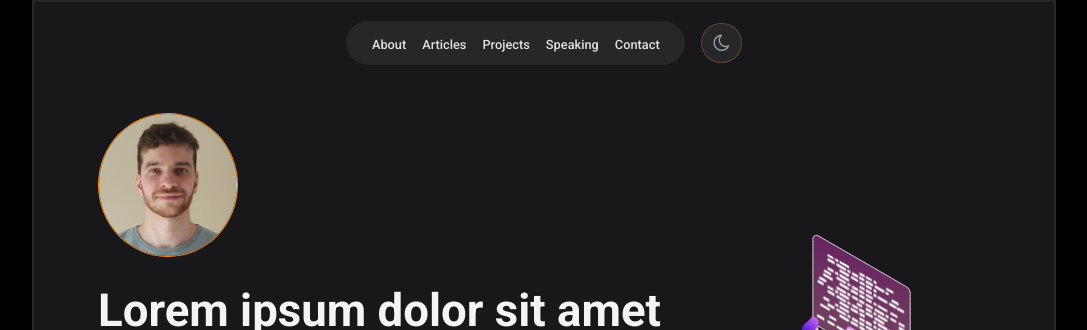
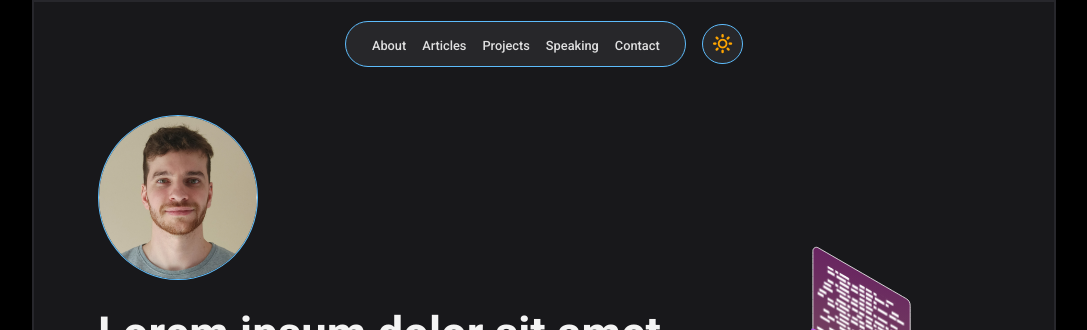
Before and after one commit to JonathanArriazu/myPortfolio, a React (Create React App) app: page / in a window 1280 px wide. Shown: the top 330 px of the page, without its empty margins (96-1183 px from the left). Built offline with nearby package versions, Linux system fonts and the light colour scheme.

Commit message:
feat: light and dark mode added

```diff
--- a/src/components/header/header.css
+++ b/src/components/header/header.css
@@ -24,6 +24,8 @@ header.flex nav{
     background-color: var(--bgHeader);
     padding: 0.77rem 1.6rem;
     border-radius: 55px;
+    border: 1px solid var(--blue);
+    /* box-shadow: 0px 4px 23px -8px rgba(0,0,0,0.45); */
 }
 
 header ul {
@@ -62,18 +64,24 @@ header .icon-menu, header button.mode {
     width: 2.4rem;
     border-radius: 50%;
     color: var(--subtitle);
-    border: 1px solid rgba(244, 165, 96, 0.25);
+    border: 1px solid var(--blue);
     transition: 0.2s;
+    /* box-shadow: 0px 4px 23px -8px rgba(0,0,0,0.45); */
 }
 
 header .icon-menu:hover, header button.mode:hover {
     color: var(--title);
-    border: 1px solid rgba(244, 165, 96);
+    border: 1px solid var(--blue)
+}
+
+header .icon-sun{
+    color: orange;
 }
 
 /* 3. BACKGROUND WHEN MODAL POP UP */
 
 header .fixed{
+    z-index: 1;
     position: fixed;
     top: 0;
     bottom: 0;
--- a/src/components/header/header.jsx
+++ b/src/components/header/header.jsx
@@ -1,10 +1,24 @@
-import React, { useState } from 'react';
+import React, { useEffect, useState } from 'react';
 import './header.css';
 import { Link } from 'react-router-dom';
 
 const Header = () => {
 
   const [showModal, setShowModal] = useState(false);
+  const [theme, setTheme] = useState(localStorage.getItem('currentMode') ?? 'dark');
+
+  useEffect(() => {
+
+    if (theme === 'light') {
+      document.body.classList.remove('dark');
+      document.body.classList.add('light');
+    } else {
+      document.body.classList.remove('light');
+      document.body.classList.add('dark');
+    }
+
+  }, [theme])
+
 
   return (
     <header className='flex'>
@@ -12,7 +26,7 @@ const Header = () => {
         className='flex menu icon-menu'
         onClick={() => {setShowModal(true)}}
       />
-      <nav>
+      <nav className='color'>
         <ul className='flex'>
           <li>
             <Link to="">About</Link>
@@ -32,12 +46,22 @@ const Header = () => {
         </ul>
       </nav>
 
-      <button className='flex mode'>
-        <span className='icon-moon-o'></span>
+      <button
+        className='flex mode'
+        onClick={() => {
+          localStorage.setItem('currentMode', theme === 'dark' ? 'light' : 'dark');
+
+          setTheme(localStorage.getItem('currentMode'));
+        }}
+      >
+        {theme === 'dark' ? (
+          <span className='icon-sun'></span>
+        ) : (<span className='icon-moon-o'></span>
+        )}
       </button>
 
       {showModal && (
-        <div className='border fixed'>
+        <div className='fixed'>
         <ul className='modal'>
           <li>
             <button
--- a/src/components/hero/hero.css
+++ b/src/components/hero/hero.css
@@ -16,9 +16,9 @@ section.hero {
 }
 
 section.hero .avatar{
-    width: 140px;
+    width: 160px;
     border-radius: 50%;
-    border: 1px solid darkorange;
+    border: 1px solid var(--blue);
 }
 
 /* 2. LEFT SECTION */
--- a/src/components/main/main.css
+++ b/src/components/main/main.css
@@ -65,7 +65,7 @@ main section.right-section.flex{
         rgba(255, 255, 255, 0.5),
         rgba(255, 255, 255, 0.5),
     );
-    border: 2px solid rgba(93, 188, 252, 0.3);
+    border: 1px solid rgba(93, 188, 252, 0.3);
     border-radius: 5px;
     transition: 0.3s;
 }
@@ -76,7 +76,7 @@ main section.right-section.flex{
 }
 
 .card img{
-    border-radius: 5px;
+    border-radius: 1px;
 }
 
 .card .box{
--- a/src/index.css
+++ b/src/index.css
@@ -23,7 +23,14 @@ html {
 }
 
 .light {
-  --primary: #fff;
+  --primary: rgb(250, 250, 250);
+  --secondary: rgb(255, 255, 255);
+  --border: rgba(202, 202, 202, 0.5);
+  --title: rgb(39 39 42);
+  --subtitle: rgb(82 82 91);
+  --bgHeader: rgb(253, 253,253 42);
+  --blue: rgb(0, 149, 246);
+  --icon-hover: #333;
 }
 
 body {
```
